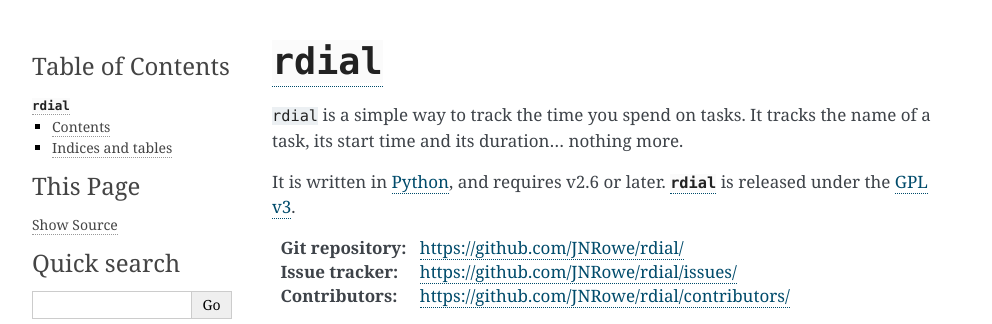
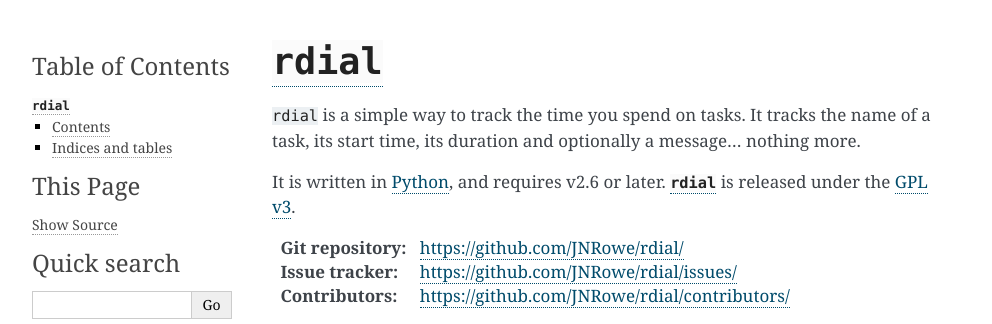
Before and after one commit to JNRowe/rdial, a Sphinx documentation site: the page built from doc/index.rst, in a window 1280 px wide. Shown: the top 324 px of the page, without its empty margins (148-1140 px from the left). Built offline with Sphinx 7.4.7, drawn with Linux system fonts in a browser that asks for light colours.

Commit message:
Note task message storage in docs

```diff
--- a/README.rst
+++ b/README.rst
@@ -14,7 +14,8 @@
    :alt: Number of downloads from PyPI
 
 ``rdial`` is a simple way to track the time you spend on tasks.  It tracks the
-name of a task, its start time and its duration… nothing more.
+name of a task, its start time, its duration and optionally a message… nothing
+more.
 
 ``rdial`` is released under the `GPL v3`_ license.
 
--- a/doc/index.rst
+++ b/doc/index.rst
@@ -2,7 +2,9 @@
 ============
 
 ``rdial`` is a simple way to track the time you spend on tasks.  It tracks the
-name of a task, its start time and its duration… nothing more.
+name of a task, its start time, its duration and optionally a message… nothing
+more.
+
 
 It is written in Python_, and requires v2.6 or later.  :mod:`rdial` is released
 under the `GPL v3`_.
```
